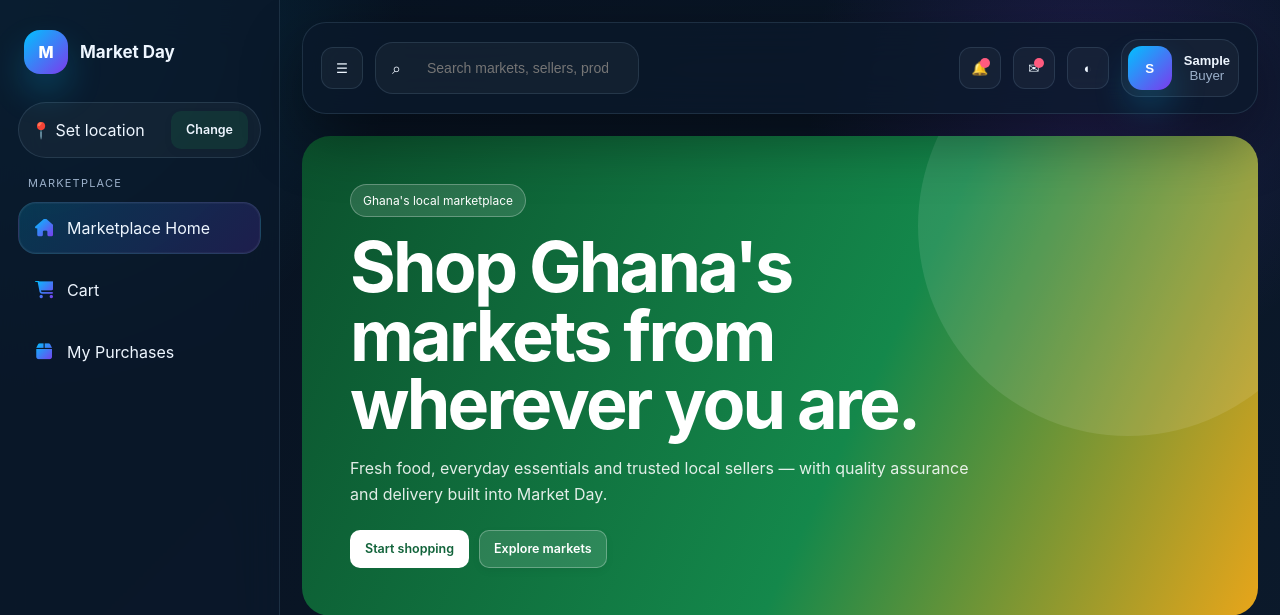
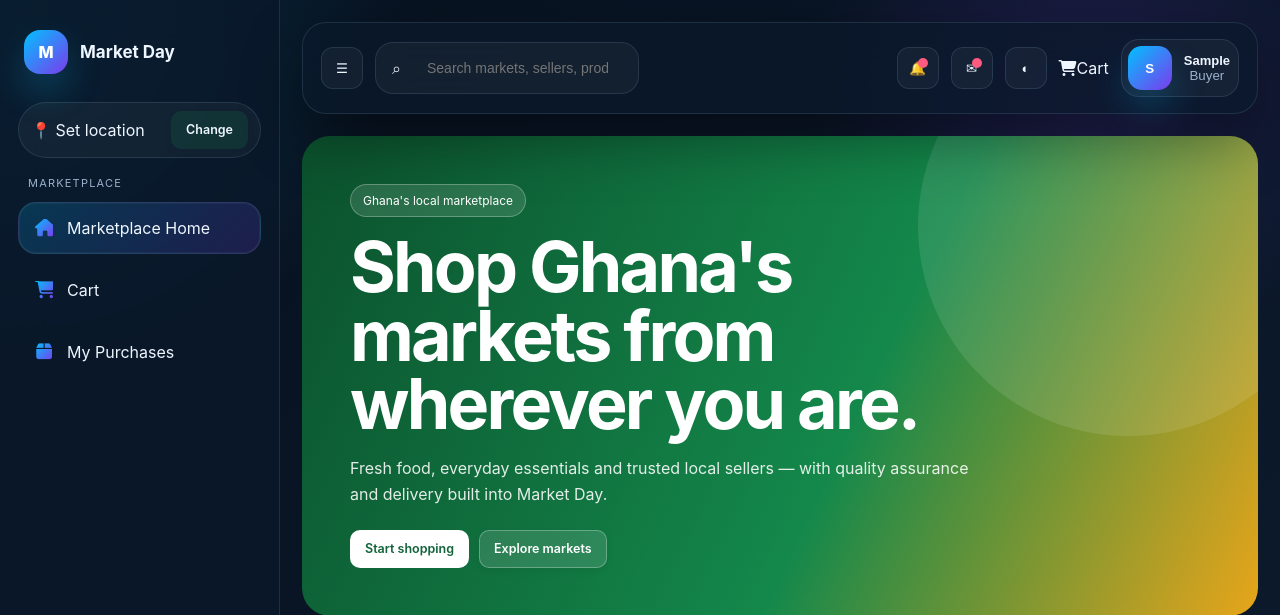
Before and after one commit to csbrotherslabs/market_day, a Django app: page / in a window 1280 px wide. Shown: the top 615 px of the page. Run offline with Django 5.2, Linux system fonts and the light colour scheme; the visitor is signed in with stand-in values (Sample User, id 1); data comes from the database, SQL or seed files in the repository; data that the repository does not hold is empty.

Commit message:
Add shopping cart to marketplace navbar

```diff
--- a/templates/base.html
+++ b/templates/base.html
@@ -42,6 +42,8 @@
           <button class="icon-btn" aria-label="Notifications">🔔<span class="badge-dot"></span></button>
           <button class="icon-btn" aria-label="Messages">✉<span class="badge-dot"></span></button>
           <button class="icon-btn" id="themeToggle" aria-label="Toggle theme">◐</button>
+          {% if user.is_authenticated %}<a class="navbar-cart" href="{% url 'buyer_cart' %}" aria-label="Shopping cart"><i class="fa-solid fa-cart-shopping"></i><span class="navbar-cart-label">Cart</span>{% if cart_count %}<span class="navbar-cart-count">{{ cart_count }}</span>{% endif %}</a>{% endif %}
+
           <div class="profile-dropdown">
             <button type="button" class="profile profile-link profile-trigger" id="profileMenuToggle" aria-haspopup="true" aria-expanded="false" aria-controls="profileMenu">
               <div class="avatar">{% if user.is_authenticated and user.profile.profile_image %}<img src="{{ user.profile.profile_image.url }}" alt="{{ user.get_full_name|default:user.username }}">{% elif user.is_authenticated %}{{ user.first_name|default:user.username|slice:':1'|upper }}{% else %}U{% endif %}</div>
```
